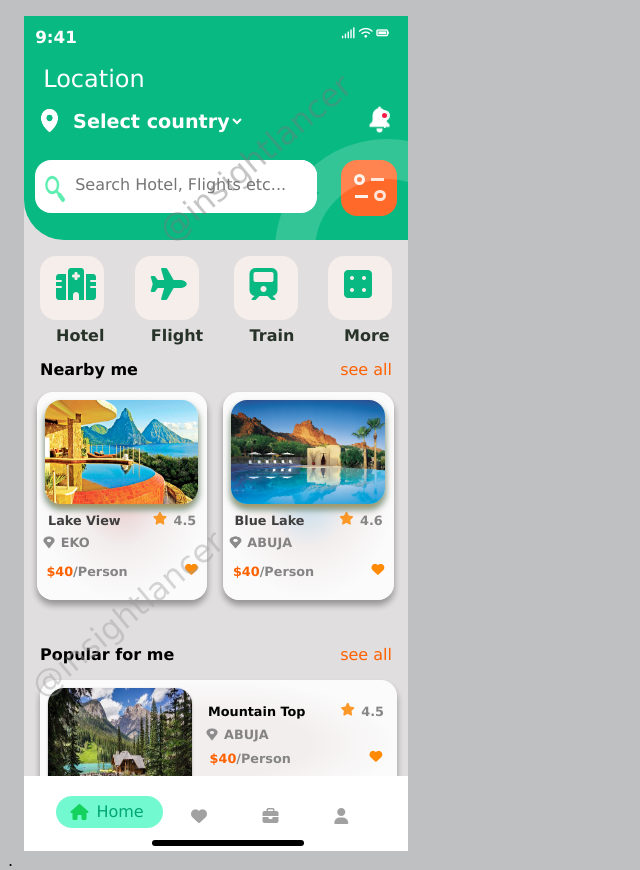
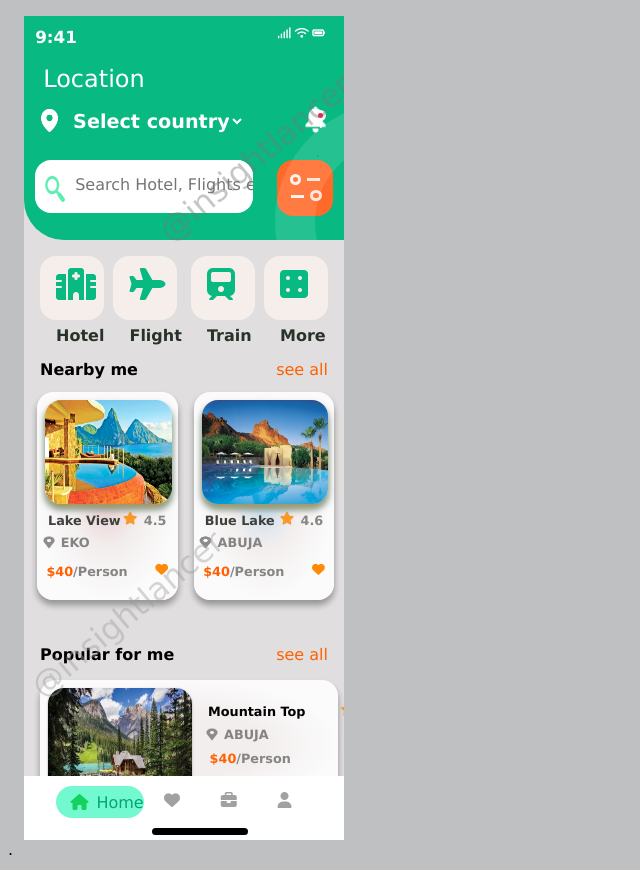
Before and after one commit to Oayeni1/travel-consult, a plain HTML site: page index.html in a window 1280 px wide. Shown: the whole page, without its empty margins (0-640 px from the left). Drawn offline with Linux system fonts and the light colour scheme.

Commit message:
still working on

```diff
--- a/style.css
+++ b/style.css
@@ -16,8 +16,7 @@ body{
     box-sizing: border-box;
     position: absolute;
     background-color: rgb(190, 192, 194);
-    width: 30%;
-    height: 100%;
+    width: 25%;
     margin-left: 0.5rem;
 }
 
@@ -26,7 +25,6 @@ body{
     position: relative;
     overflow: hidden;
     width: 100%;
-    height: 52.2rem;
     background-color: rgb(224, 222, 222);
     margin-top: 1rem;
     margin-left: 1rem;
@@ -217,12 +215,12 @@ input::placeholder{
 }
 .bord{
     box-sizing: border-box;
-    border: solid 2.5rem rgba(255, 255, 255, 0.178);
+    border: solid 2.5rem rgba(255, 255, 255, 0.116);
     border-radius: 50%;
-    width: 14rem;
-    height: 14rem;
+    width: 15rem;
+    height: 15rem;
     color: #08b981;
-    margin-top: 7rem;
+    margin-top: 4.7rem;
     margin-left: 15rem;
     position: absolute;
     z-index: 1;
@@ -427,7 +425,7 @@ input::placeholder{
     padding-right: 2rem;
     background-color: #ffffff;
     width: 100%;
-    height: 6rem;
+    height: 4rem;
     margin-top: -3rem;
 }
 .slast1{
@@ -438,7 +436,7 @@ input::placeholder{
     width: 7rem;
     height: 2rem;
     align-items: center;
-    margin-bottom: 1.5rem;
+    margin-bottom: 0.7rem;
     border-radius: 1rem;
     padding-left: 0.9rem;
     background-color: #31f7b8ad;
@@ -457,12 +455,12 @@ input::placeholder{
 
 .black-line{
     box-sizing: border-box;
-    position: relative;
-    width: 9.5rem;
+    position: absolute;
+    width: 30%;
     height: 0.4rem;
     border-radius: 0.5rem;
     color: rgb(190, 192, 194);
-    margin-top: -2rem;
+    margin-top: -0.7rem;
     margin-left: 8rem;
     background-color: #000;
     z-index: 1;
```
